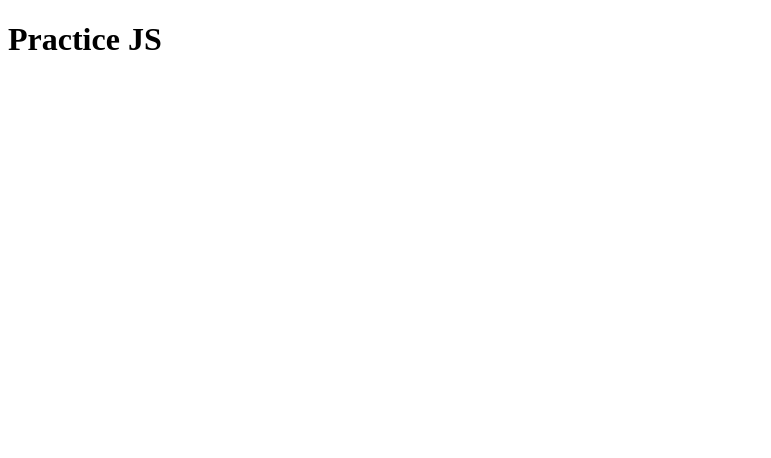
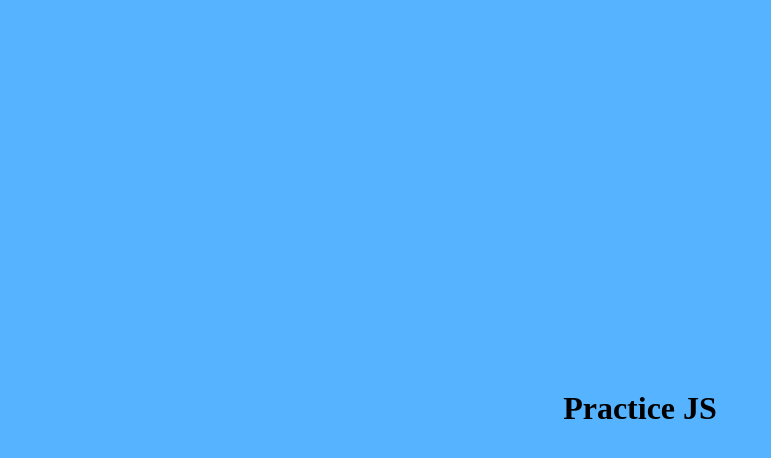
Before and after one commit to MuhammadSaqibIslam/JavaScript, a plain HTML site: page index.html in a window 1280 px wide. Shown: the whole page, without its empty margins (0-771 px from the left). Drawn offline with Linux system fonts and the light colour scheme.

Commit message:
Variables Prectice

```diff
--- a/app.js
+++ b/app.js
@@ -17,3 +17,65 @@ let aaaa = 24;
 let bbbb = 74;
 let multiply = aaaa * bbbb;
 console.log(multiply)
+
+let a1 = 13;
+let a2 = 26;
+let plus = a1 + a2;
+console.log(plus);
+
+//Example 1
+let firstName = "Saqib";
+let lastName = "Islam"
+console.log(firstName + lastName);
+
+
+//Example 2
+let age = 35;
+let futureAge = age + 3 ;
+console.log(futureAge);
+
+// Example 3
+let price = 1500;
+let discount = 300;
+let finalPrice = price - discount;
+console.log(finalPrice);
+
+// Example 4
+let totalMarks = 500;
+let obtainedMarks = 420;
+let percentage = obtainedMarks / totalMarks *100;
+console.log(percentage);
+
+// Example 5
+let apples = 12;
+let friends = 4;
+let eachFriendGets = apples / friends;
+console.log(eachFriendGets);
+
+// Example 6
+let name = "Saqib";
+let city = "Fsd";
+console.log(name + " " +city);
+
+//Exampe 7
+let age1 = 22;
+let newAge = age1 + 2;
+console.log(newAge);
+
+//Example 8
+let num1 = 50;
+let num2 = 20;
+let total = num1 + num2;
+console.log(total);
+
+//Example 9
+let marks = 400;
+let extra = 50;
+let finalMarks = marks + extra;
+console.log(finalMarks);
+
+//Example 10
+let mangos = 10;
+let persosns = 2;
+let result = mangos / persosns;
+console.log(result);
--- a/index.html
+++ b/index.html
@@ -1,12 +1,20 @@
 <!DOCTYPE html>
 <html lang="en">
+
 <head>
     <meta charset="UTF-8">
     <meta name="viewport" content="width=device-width, initial-scale=1.0">
     <title>Practice JS</title>
 </head>
-<body>
+
+<body style="background: rgb(85, 179, 255);
+align-items: center;
+justify-content: center;
+display: flex;
+height: 100vh;">
+
     <h1>Practice JS</h1>
     <script src="./app.js"></script>
 </body>
+
 </html>
```
